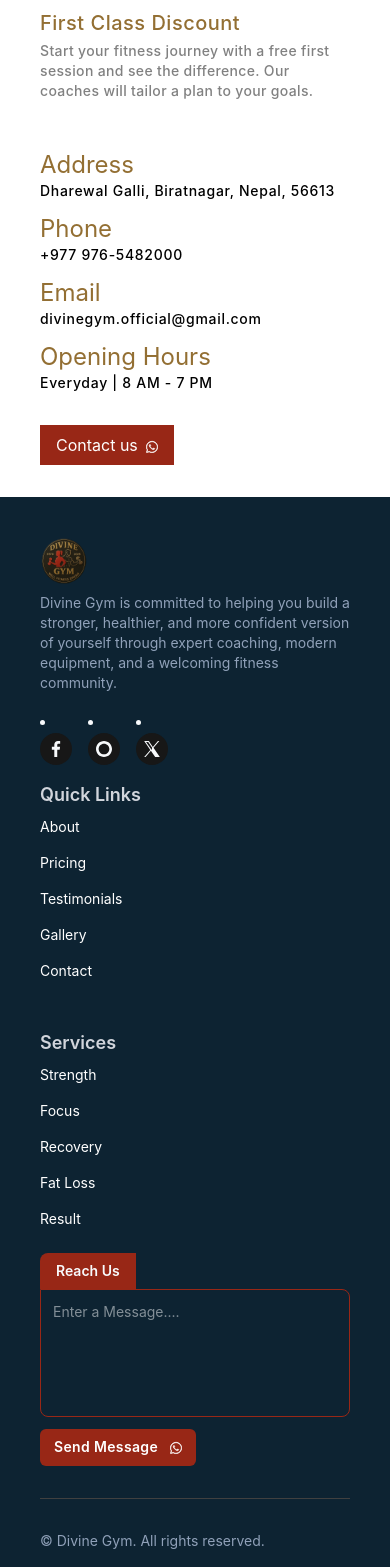
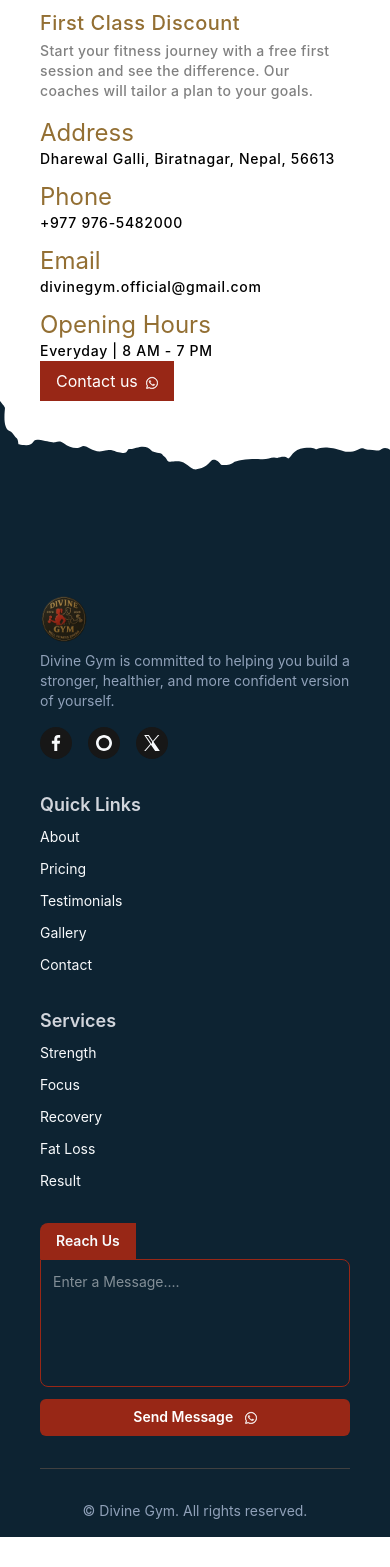
Before and after one commit to SaralDahal/Divine-Gym, a React (Vite) app: page / in a window 390 px wide. Shown: the part 4830-6397 px from the top of the page. After the commit the page ends 6367 px from the top, so only its background shows below. Built offline with nearby package versions, Linux system fonts and the light colour scheme; a web font is replaced by a local one.

Commit message:
Footer ko mathi design aayo

```diff
--- a/src/App.jsx
+++ b/src/App.jsx
@@ -12,7 +12,7 @@ import Footer from "./components/sections/Footer";
 
 export default function App() {
   return (
-    <div>
+    <div className="overflow-hidden">
       {/* <Navbar /> */}
       <Hero />
       <Divider />
--- a/src/components/layout/MobileFooter.jsx
+++ b/src/components/layout/MobileFooter.jsx
@@ -2,14 +2,18 @@ import { useState } from "react";
 import Logo from "../ui/Logo";
 import { socialLinks, menuSections } from "../constants/footer";
 import WhatsappIcon from "../ui/WhatsappIcon";
+
 export default function MobileFooter() {
   const [text, setText] = useState("");
+
   return (
-        <footer className=" md:hidden bg-[#0D2332] text-slate-50 pt-6 font-[Alan Sans]">
-            <div className="container mx-auto px-10 py-4 md:py-16">
-                <div className="grid min-[600px]:grid-cols-3 gap-12 xl:gap-12">
-                    <div className="flex flex-row items-center gap-4">
-                        {/* Logo and Socials Column */}
+    <div className=" bg-[#0D2332] relative overflow-hidden md:hidden">
+
+      {/* MOBILE FOOTER ABOVE SVG */}
+      <footer className="relative z-10 text-slate-50 pt-24 font-[Alan Sans]">
+        <div className="container mx-auto px-10 py-4">
+          <div className="grid gap-12">
+
             <div>
               <Logo
                 href="#home"
@@ -17,66 +21,73 @@ export default function MobileFooter() {
                 size={40}
                 className="hover:scale-105 transition-transform duration-300"
               />
+
               <p className="text-slate-400 text-sm mt-2">
-                                Divine Gym is committed to helping you build a stronger, healthier, and more confident version of yourself through expert coaching, modern equipment, and a welcoming fitness community.
+                Divine Gym is committed to helping you build a stronger,
+                healthier, and more confident version of yourself.
               </p>
-                            <div className="flex gap-4 my-4">
+
+              <ul className="flex gap-4 my-4">
                 {socialLinks.map((social) => (
                   <li key={social.label}>
                     <a
                       href="#"
-                                            className="flex items-center bg-neutral-900 w-8 h-8 p-2 rounded-full focus:outline-none focus-visible:ring-2 focus-visible:ring-blue-500"
-                                            aria-label={social.label}
+                      className="flex items-center bg-neutral-900 w-8 h-8 p-2 rounded-full"
                     >
                       <svg
                         xmlns="http://www.w3.org/2000/svg"
                         className="size-full fill-slate-50"
                         viewBox={social.viewBox}
-                                                aria-hidden="true"
                       >
                         <path d={social.path} />
                       </svg>
                     </a>
                   </li>
                 ))}
-                            </div>
-                            {/* Links Grid Column */}
-                            <div className=" grid grid-row-2 gap-y-12 gap-x-6 sm:gap-x-8">
+              </ul>
+
+              <div className="grid gap-8 mt-8">
                 {menuSections.map((section) => (
-                                    <div key={section.title} className="space-y">
+                  <div key={section.title}>
                     <h3 className="text-gray-300 pb-2 text-lg font-semibold">
                       {section.title}
                     </h3>
-                                        <ul className="space-y-4 text-sm text-white font-normal">
+
+                    <ul className="space-y-3 text-sm">
                       {section.links.map((link) => (
                         <li key={link}>
-                                                    <a
-                                                        href={`#${link.toLowerCase()}`}
-                                                        className="hover:text-slate-50 focus:outline-none focus-visible:ring-2 focus-visible:ring-blue-500 rounded transition-all"
-                                                    >
-                                                        {link}
-                                                    </a>
+                          <a href={`#${link.toLowerCase()}`}>{link}</a>
                         </li>
                       ))}
                     </ul>
                   </div>
                 ))}
               </div>
-                            <div className="max-lg:col-span-full max-w-md mt-6">
+
+              {/* Reach Us */}
+              <div className="mt-8">
                 <div className="text-slate-50 bg-[#982716] px-4 py-2 rounded-tl-lg inline-block text-sm font-semibold">
                   Reach Us
                 </div>
+
                 <div className="flex flex-col gap-3">
                   <textarea
-                                        placeholder="Enter a Message...." name="text"
+                    placeholder="Enter a Message...."
                     value={text}
                     onChange={(e) => setText(e.target.value)}
-                                        className="text-slate-50 text-sm w-full bg-[#0D2332] border border-[#982716] p-3 rounded-lg rounded-tl-none outline-none focus-within:outline-none focus-within:ring-2 focus-within:ring-blue-500 resize-none h-32"
+                    className="text-slate-50 text-sm w-full bg-[#0D2332] border border-[#982716] p-3 rounded-lg rounded-tl-none resize-none h-32"
                   />
-                                    <a href={`https://wa.me/+9779811049592?text=${encodeURIComponent(text)}`} target="_blank" rel="noopener noreferrer">
+
+                  <a
+                    href={`https://wa.me/+9779811049592?text=${encodeURIComponent(
+                      text
+                    )}`}
+                    target="_blank"
+                    rel="noopener noreferrer"
+                  >
                     <button
                       type="button"
-                                            className="py-2 px-3.5 text-sm rounded-md font-semibold cursor-pointer tracking-wide text-white bg-[#982716] hover:bg-red-700 transition-all focus:outline-none focus-visible:ring-2 focus-visible:ring-blue-500"
+                      className="py-2 px-3.5 text-sm rounded-md font-semibold text-white bg-[#982716] w-full"
                     >
                       Send Message <WhatsappIcon />
                     </button>
@@ -85,15 +96,14 @@ export default function MobileFooter() {
               </div>
             </div>
           </div>
-                </div>
-                {/* Footer Bottom */}
+
           <hr className="my-8 border-neutral-700" />
-                <div className="flex flex-wrap gap-4 flex-col">
-                    <p className="text-slate-400 text-sm md:ml-auto">
+
+          <p className="text-slate-400 text-sm text-center">
             © Divine Gym. All rights reserved.
           </p>
         </div>
+      </footer>
     </div>
-        </footer>
   );
 }
--- a/src/components/sections/Contact.jsx
+++ b/src/components/sections/Contact.jsx
@@ -1,14 +1,14 @@
-import Button from "../ui/Button";
 import { contactInfo } from "../constants/contact";
+// import Logo from "../ui/Logo";
 import WhatsappIcon from "../ui/WhatsappIcon";
 
 const Contact = () => {
-  return (
-    <>
-      <div className="container mx-auto px-10 py-8 md:pt-16 font-[Alan Sans]">
+  return (<>
+
+      <div className="container mx-auto px-10 pt-8 md:pt-16 font-[Alan Sans]">
         <div
           id="contact"
-          className="grid grid-cols-1 md:grid-cols-2 gap-8 md:gap-16"
+          className="grid grid-cols-1 md:grid-cols-2"
         >
           {/* left column */}
           <div className="flex flex-col gap-1 items-start justify-between">
@@ -51,7 +51,18 @@ const Contact = () => {
           </a>
         </div>
       </div>
-    </>
+       <svg
+        className="top-0 left-0 w-full h-full z-0"
+        viewBox="0 0 1440 300"
+        fill="none"
+        xmlns="http://www.w3.org/2000/svg"
+      >
+        <path
+          d="M18.2278 24.5C17.4177 20.9 5.7384 6.66667 0 0V717H1440V180C1434.43 175.5 1420.46 168.7 1409.11 177.5C1394.94 188.5 1390.89 180 1364.56 180C1338.23 180 1347.34 167 1321.01 180C1299.95 190.4 1277.81 188 1269.37 185.5C1206.08 164 1181.27 173.5 1171.14 177.5C1161.01 181.5 1169.11 169.5 1123.04 173.5C1076.96 177.5 1070.89 221 1061.27 210.5C1053.57 202.1 1033.08 207 1023.8 210.5C1002.03 203 989.873 218.5 961.519 215C933.165 211.5 870.38 218.5 862.279 227C854.177 235.5 818.228 241 813.671 232.5C809.114 224 790.886 208.5 778.228 222.5C765.57 236.5 757.975 243.5 737.721 249.5C717.485 255.495 715.446 254.002 686.149 232.553L686.076 232.5C656.709 211 624.81 233 617.215 218.5C609.62 204 602.532 204.5 598.987 197C595.443 189.5 566.076 193 557.975 182C549.873 171 531.139 163.5 503.291 173C475.443 182.5 475.949 174 471.392 182L471.348 182.077C466.816 190.035 463.714 195.481 437.975 189.5C412.152 183.5 417.721 176.5 379.747 185C341.772 193.5 318.481 157.5 300.253 168.5C282.025 179.5 254.684 170 237.975 157.5C221.266 145 213.671 150 203.544 152.5C193.418 155 168.101 147 142.278 143.5C116.456 140 129.114 163.5 96.2025 163C69.8734 162.6 66.3291 159.167 67.8481 157.5C65.3165 130.5 61.2658 142 49.1139 122.5C36.962 103 29.3671 117.5 20.7595 93C12.1519 68.5 19.2405 29 18.2278 24.5Z"
+          fill="#0D2332"
+        />
+      </svg>
+      </>
   );
 };
 
--- a/src/components/sections/Footer.jsx
+++ b/src/components/sections/Footer.jsx
@@ -7,8 +7,9 @@ export default function Footer() {
   const [text, setText] = useState("");
   return (
     <>
-      <footer className="hidden md:block bg-[#0D2332] text-slate-50 pt-12 font-[Alan Sans]">
-        <div className="container mx-auto px-10 py-4 md:py-16">
+      <div className=" bg-[#0D2332] relative overflow-hidden">
+        <footer className="relative z-10 hidden md:block text-slate-50 font-[Alan Sans]">
+          <div className="container mx-auto px-10 py-4 md:py-16">
           <div className="grid min-[1200px]:grid-cols-3 gap-12 xl:gap-12">
             {/* Logo and Socials Column */}
             <div className="min-[1200px]:max-w-sm max-w-lg w-full">
@@ -75,7 +76,7 @@ export default function Footer() {
                   <textarea
                     placeholder="Enter a Message...." name="text"
                     value={text}
-                    onChange={(e)=>setText(e.target.value)}
+                    onChange={(e) => setText(e.target.value)}
                     className="text-slate-50 text-sm w-full bg-[#0D2332] border border-[#982716] p-3 rounded-lg rounded-tl-none outline-none focus-within:outline-none focus-within:ring-2 focus-within:ring-blue-500 resize-none h-32"
                   />
                   <a href={`https://wa.me/+9779811049592?text=${encodeURIComponent(text)}`} target="_blank" rel="noopener noreferrer">
@@ -101,6 +102,7 @@ export default function Footer() {
           </div>
         </div>
       </footer>
+      </div>
       <MobileFooter />
     </>
   );
```
Lines whose indentation alone changed are shown as unchanged.
